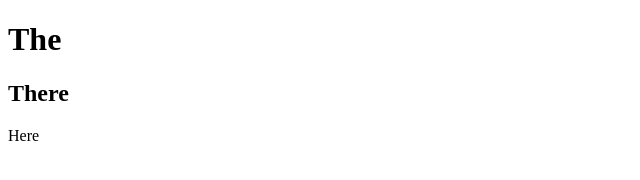
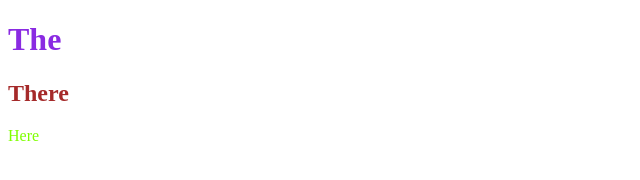
Before and after one commit to Ridwan-09/second-repository, a plain HTML site: page index.html in a window 1280 px wide. Shown: the whole page, without its empty margins (0-640 px from the left). Drawn offline with Linux system fonts and the light colour scheme.

Commit message:
Styles Added

```diff
--- a/index.html
+++ b/index.html
@@ -5,6 +5,7 @@
     <meta http-equiv="X-UA-Compatible" content="IE=edge">
     <meta name="viewport" content="width=device-width, initial-scale=1.0">
     <title>Second repository</title>
+    <link rel="stylesheet" href="style.css">
 </head>
 <body>
     <h1>The</h1>
--- /dev/null
+++ b/style.css
@@ -0,0 +1,9 @@
+h1{
+    color: blueviolet;
+}
+h2{
+    color: brown;
+}
+p{
+    color: chartreuse;
+}
```
